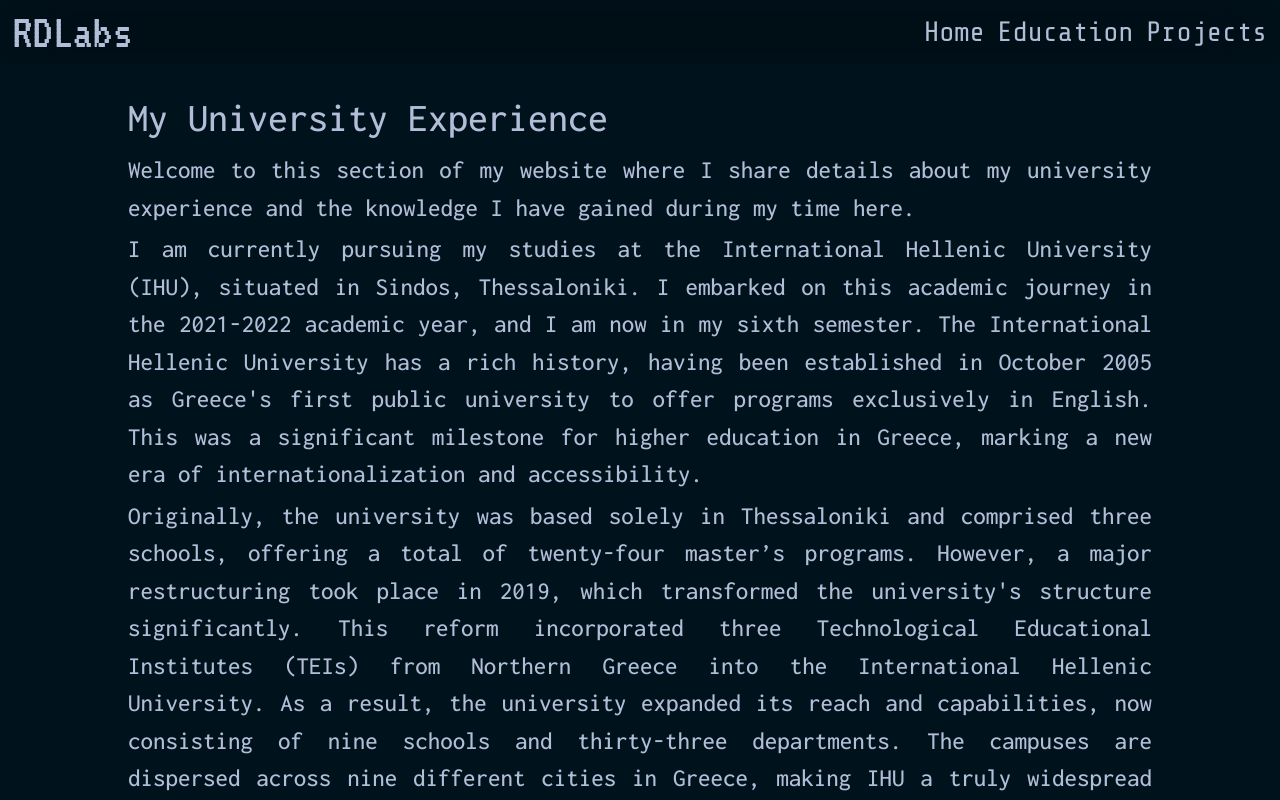
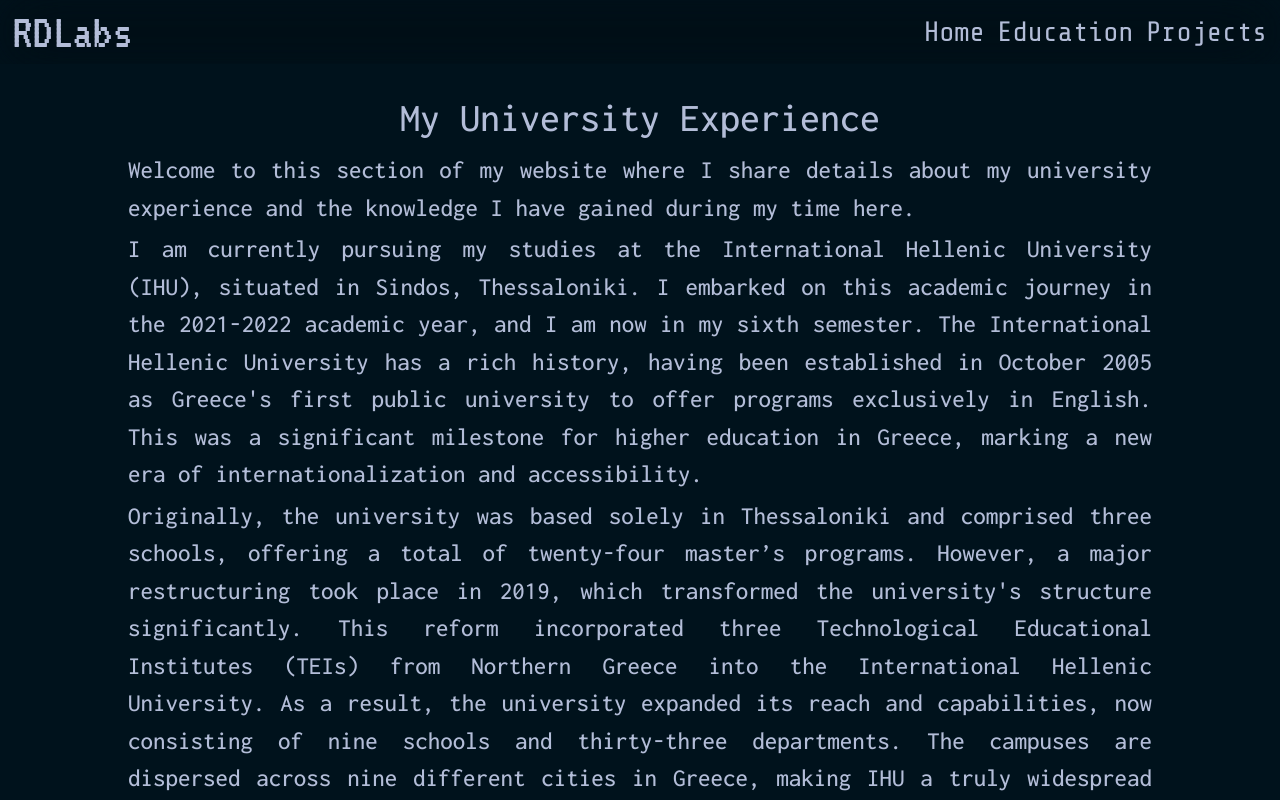
Before and after one commit to RDlabz/RD, a Next.js app: page /education in a window 1280 px wide. Shown: the top 800 px of the page. Built offline with nearby package versions, Linux system fonts and the light colour scheme.

Commit message:
Cleanups

```diff
--- a/src/app/education/page.tsx
+++ b/src/app/education/page.tsx
@@ -1,14 +1,10 @@
 'use client'
 import en from "@/LabContent/en.json"
 
-export default function App() {
-
-  const edu = en.academics
+export default function App({edu = en.academics}: {edu: typeof en.academics}) {
   return (
     <section>
-      {edu.uni.map((uni, ind) => (
-        <p key={"uni_"+ind} className={`text-justify my-1 ${!ind && "text-rd-nav w-full text-center"}`}>{uni}</p>
-      ))}
+      {edu.uni.map((uni, ind) => (<p key={"uni_"+ind} className={`${!ind ? "text-center" : "text-justify"} my-1 ${!ind && "text-rd-nav w-full"}`}>{uni}</p>))}
     </section>
   );
 }
--- a/src/app/page.tsx
+++ b/src/app/page.tsx
@@ -1,20 +1,12 @@
 'use client'
 import en from "@/LabContent/en.json"
 
-export default function App() {
-
-  const home = en.home
-
+export default function App({home = en.home}: {home: typeof en.home}) {
   return (
     <section>
       <h2 className="mb-1">{home.card.titles}</h2>
       <div className="w-full h-px my-1 bg-rd-white"></div>
-      {home.greeting.map((greet, ind) => (
-        !ind ?
-          <h3 key={"greet_"+ind} className="text-justify my-1">{greet}</h3>
-          :
-          <p key={"greet_"+ind} className="text-justify my-1">{greet}</p>
-      ))}
+      {home.greeting.map((greet, ind) => (<p key={"greet_"+ind} className={`text-justify my-1 ${!ind && "text-rd-sub"}`}>{greet}</p>))}
       <p className="w-full text-center mt-12 text-rd-small">This website is still under heavy constraction</p>
     </section>
   );
--- a/src/app/projects/page.tsx
+++ b/src/app/projects/page.tsx
@@ -3,21 +3,16 @@
 import ProjectCard from '@/components/ProjectCard';
 import en from '@/LabContent/en.json'
 
-export default function App() {
+export default function App({projects = en.projects}: {projects: typeof en.projects}) {
 
-  const projects = en.projects
   const [selectedProject, setSelectedProject] = useState<any>({})
-
-  const selectProject = (project: any) => {
-    setSelectedProject(project)
-  }
 
   return (
     <>
       <h2>{projects.title}</h2>
       <div className="flex flex-wrap gap-2 justify-evenly w-full py-5">
         {projects.projects.map((project) => (
-          <ProjectCard key={project.title} project={project} selectProject={selectProject} />
+          <ProjectCard key={project.title} project={project} selectProject={setSelectedProject} />
         ))}
       </div>
       {
```
